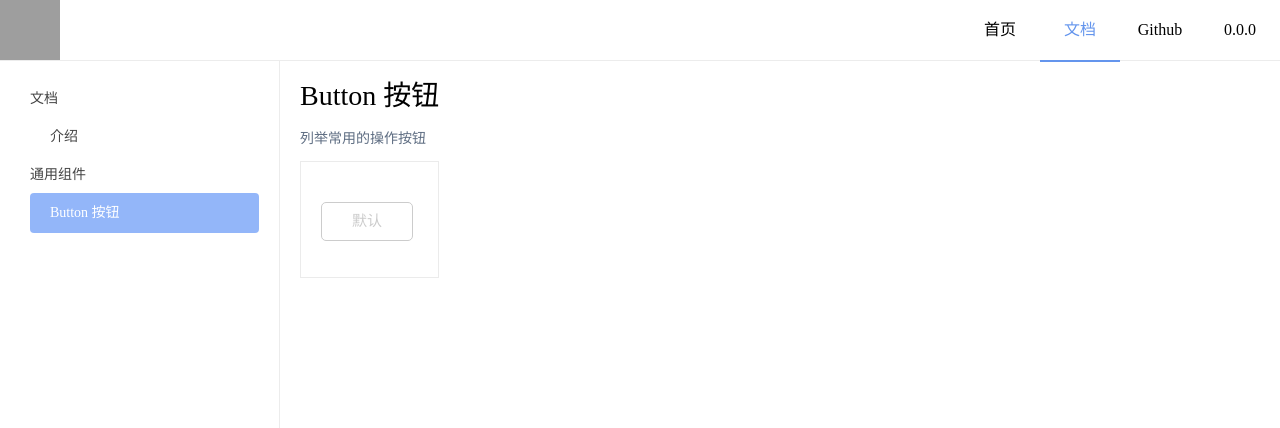
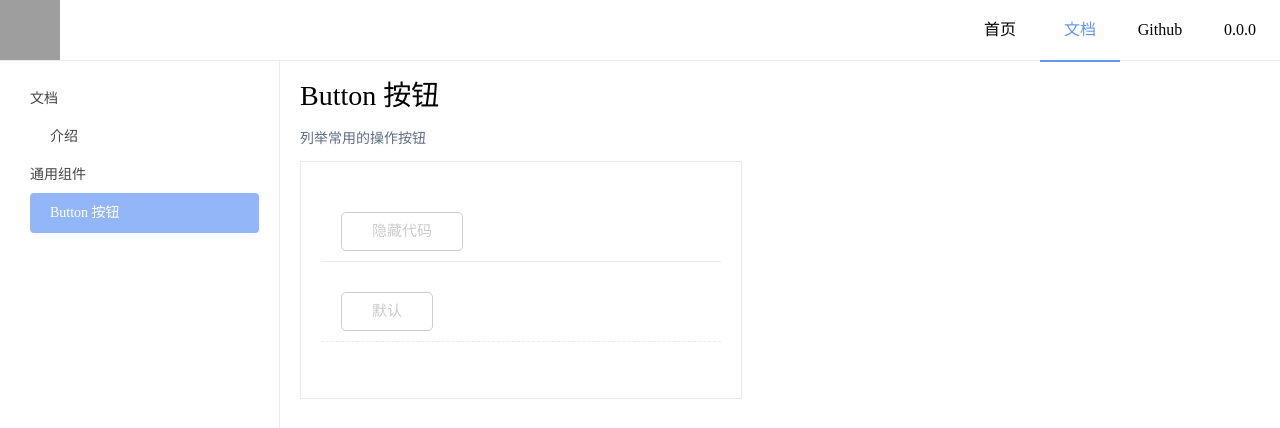
Before and after one commit to weechou1118/wee-ui, a Vue app: page /#/doc/button in a window 1280 px wide. Shown: the top 428 px of the page. Built offline with nearby package versions, Linux system fonts and the light colour scheme; grey boxes are pictures that could not be loaded.

Commit message:
feat: 添加代码展示开关

```diff
--- a/src/components/Preview.vue
+++ b/src/components/Preview.vue
@@ -1,24 +1,48 @@
 <template>
   <div class="preview-container">
-    <h2>{{ el!.__sourceCodeTitle }}</h2>
+    <h2 class="preview-container-title">
+      {{ el!.__sourceCodeTitle }}
+      <Button @click="checkMode = !checkMode">
+        {{ checkMode ? '查看代码' : '隐藏代码'  }}
+      </Button>
+    </h2>
     <div class="preview-container-component">
       <component :is="el"></component>
     </div>
-    <div class="preview-container-code">
+    <div v-if="!checkMode" class="preview-container-code">
       <pre class="language-js">{{ el!.__sourceCode }}</pre>
     </div>
   </div>
 </template>
 
 <script setup lang="ts">
+import { ref } from 'vue'
+import Button from '@/lib/button/index.vue'
 const props = defineProps({
   el: {
     type: Object,
     require: true
   }
 })
+const checkMode = ref(false)
 </script>
 
 <style scoped lang="scss">
-
+.preview-container {
+  min-width: 400px;
+  &-title {
+    display: flex;
+    justify-content: space-between;
+    align-items: center;
+    border-bottom: 1px solid #eaeaea;
+    padding: 10px 20px;
+  }
+  &-component {
+    padding: 10px 20px;
+  }
+  &-code {
+    border-top: 1px dashed #eaeaea;
+    padding: 10px 20px;
+  }
+}
 </style>
```
